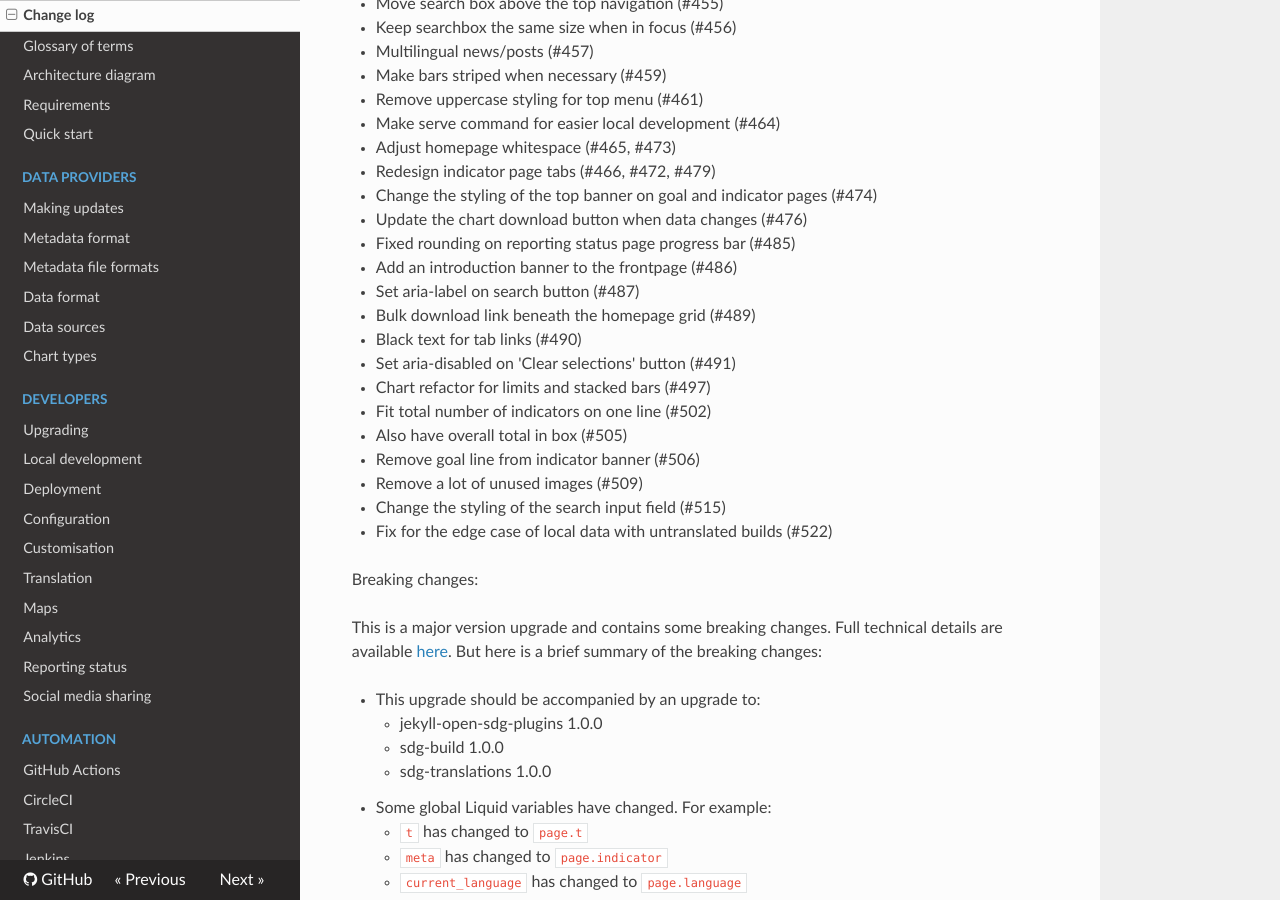
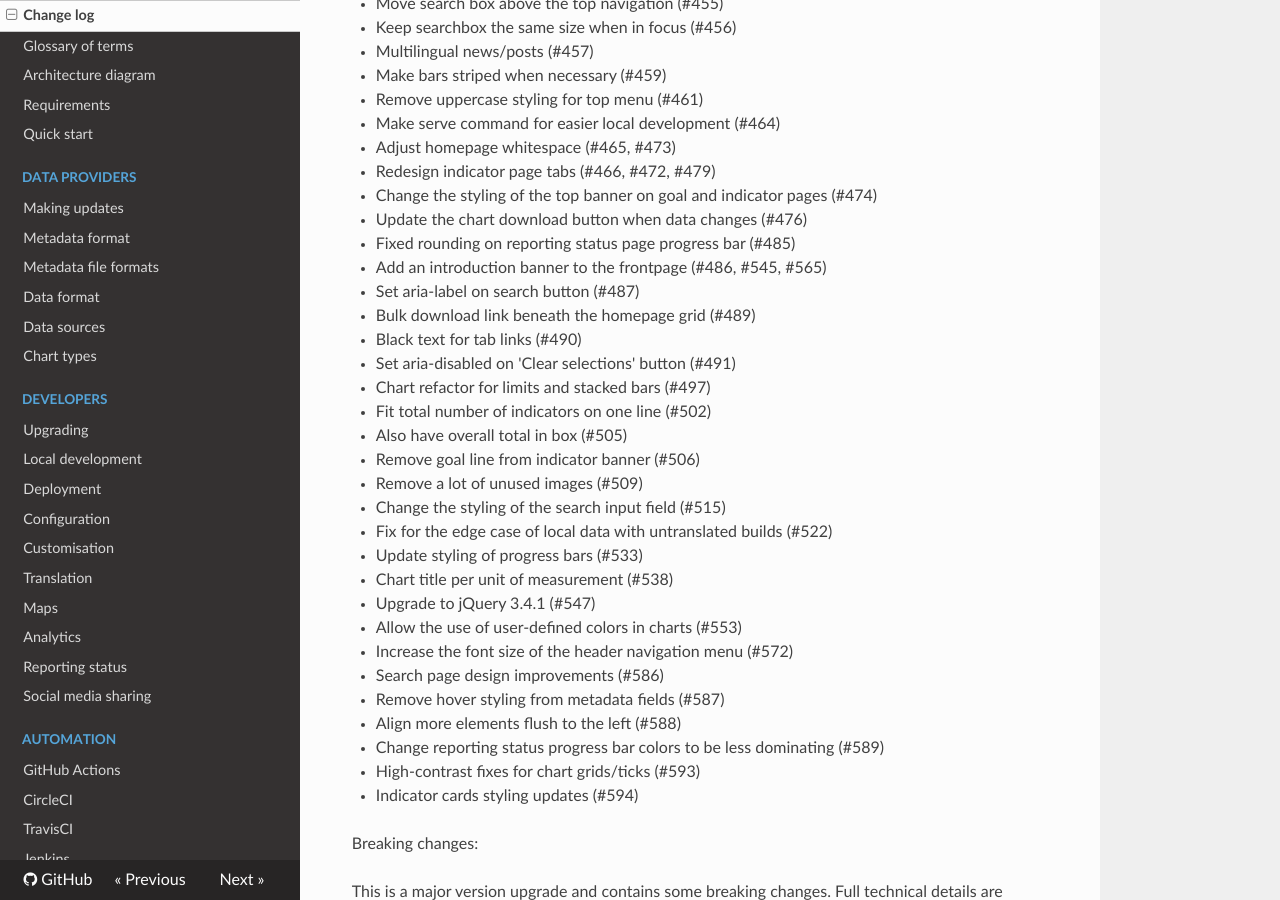
Before and after one commit to open-sdg/open-sdg, an MkDocs documentation site: the page built from docs/changelog.md, in a window 1280 px wide and 900 px high, scrolled down 608 px. Built offline with MkDocs 1.6.1, drawn with Linux system fonts in a browser that asks for light colours; nearby versions of some CDN libraries; old or Windows-style settings are respelled for this version of MkDocs.

Commit message:
Refresh with the latest merged pull-requests

```diff
--- a/docs/changelog.md
+++ b/docs/changelog.md
@@ -29,7 +29,7 @@
 * Change the styling of the top banner on goal and indicator pages (#474)
 * Update the chart download button when data changes (#476)
 * Fixed rounding on reporting status page progress bar (#485)
-* Add an introduction banner to the frontpage (#486)
+* Add an introduction banner to the frontpage (#486, #545, #565)
 * Set aria-label on search button (#487)
 * Bulk download link beneath the homepage grid (#489)
 * Black text for tab links (#490)
@@ -41,6 +41,17 @@
 * Remove a lot of unused images (#509)
 * Change the styling of the search input field (#515)
 * Fix for the edge case of local data with untranslated builds (#522)
+* Update styling of progress bars (#533)
+* Chart title per unit of measurement (#538)
+* Upgrade to jQuery 3.4.1 (#547)
+* Allow the use of user-defined colors in charts (#553)
+* Increase the font size of the header navigation menu (#572)
+* Search page design improvements (#586)
+* Remove hover styling from metadata fields (#587)
+* Align more elements flush to the left (#588)
+* Change reporting status progress bar colors to be less dominating (#589)
+* High-contrast fixes for chart grids/ticks (#593)
+* Indicator cards styling updates (#594)
 
 Breaking changes:
 
```
Also changed, not shown: docs/updates.md (+5 -2 lines).
